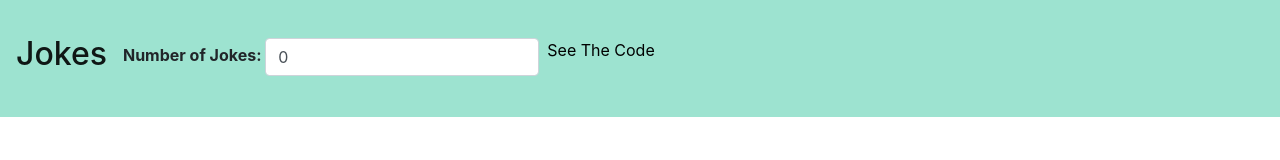
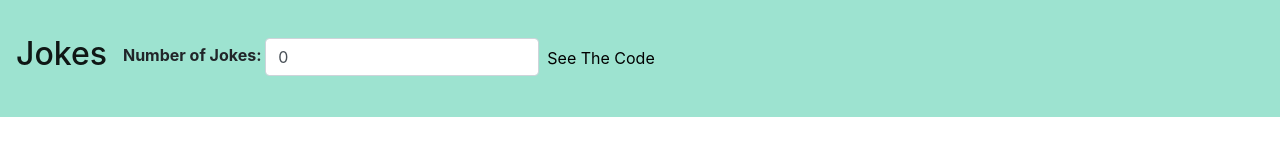
Before and after one commit to connorhp/jokes, a plain HTML site: page index.html in a window 1280 px wide. Drawn offline with nearby package versions, Linux system fonts and the light colour scheme.

Commit message:
code challenge for Tractus

```diff
--- a/index.html
+++ b/index.html
@@ -16,7 +16,7 @@
             <form class="form-inline">
                 <p id="input"> Number of Jokes: <input class="form-control mr-sm-2" type="number" v-model="numJokes" v-on:change> </p>
             </form>
-            <a href="https://github.com/connorhp/jokes">See The Code </a>
+            <a id="code" href="https://github.com/connorhp/jokes">See The Code </a>
         </nav>
 
         <div class="container">
--- a/styles.css
+++ b/styles.css
@@ -29,6 +29,9 @@ p {
     padding-top: 20px;
 }
 
+#code {
+    padding-top: 15px;
+}
 #input {
     padding-top: 30px;
 }
```
